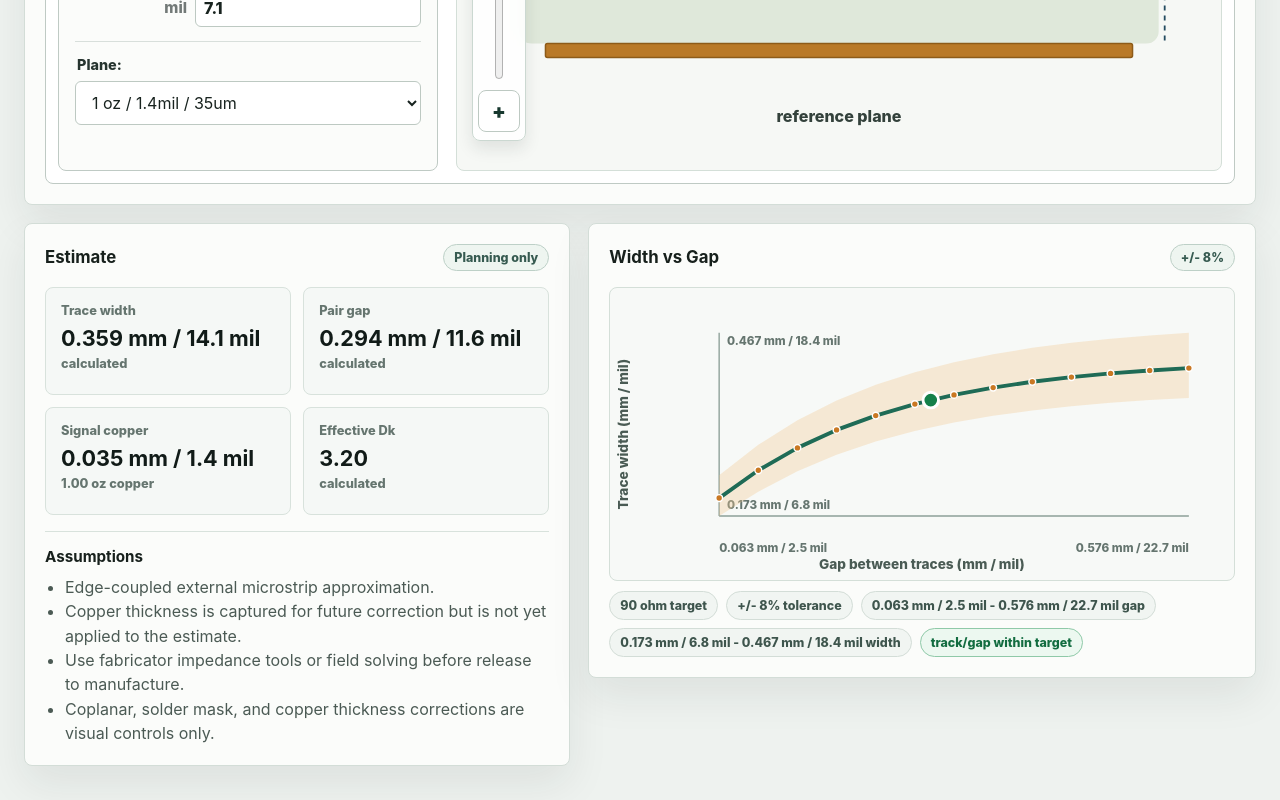
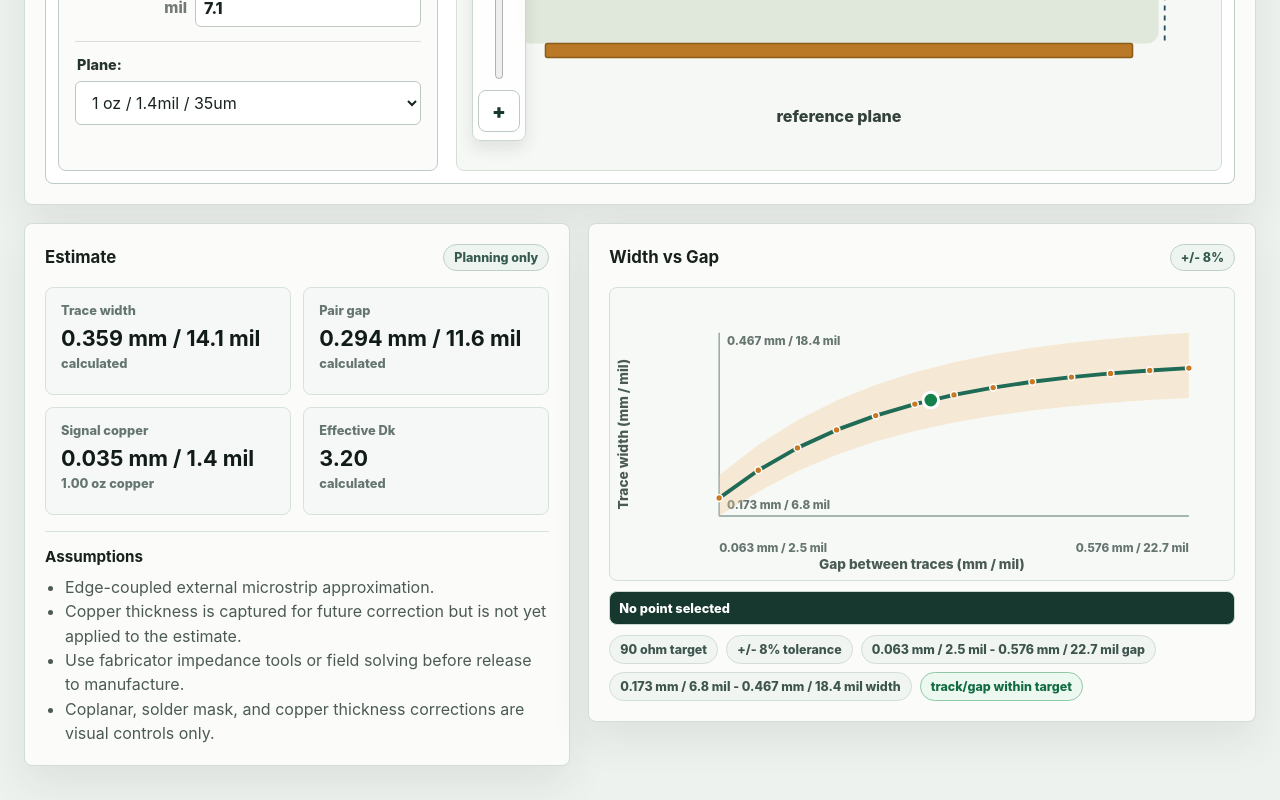
Before and after one commit to ossenna-hq/DiffPairUtil, a React (Vite) app: page / in a window 1280 px wide. Shown: the part 751-1551 px from the top of the page. Built offline with nearby package versions, Linux system fonts and the light colour scheme.

Commit message:
Move chart hover readout below plot

```diff
--- a/src/App.css
+++ b/src/App.css
@@ -779,21 +779,23 @@ input:disabled {
   font-size: 12px;
 }
 
-.chart-tooltip {
-  fill: #17382e;
-  filter: drop-shadow(0 8px 14px rgb(20 30 26 / 22%));
-  pointer-events: none;
+.chart-hover-readout {
+  display: flex;
+  flex-wrap: wrap;
+  gap: 8px;
+  min-height: 34px;
+  align-items: center;
+  border: 1px solid #cbd8d1;
+  border-radius: 8px;
+  background: #17382e;
+  color: #ffffff;
+  padding: 7px 9px;
 }
 
-.chart-tooltip-text {
-  fill: #ffffff;
-  font-size: 13px;
+.chart-hover-readout span {
+  color: inherit;
+  font-size: 0.8rem;
   font-weight: 800;
-  pointer-events: none;
-}
-
-.chart-tooltip-text.subtle {
-  fill: #d9ece3;
 }
 
 .tolerance-control {
--- a/src/App.tsx
+++ b/src/App.tsx
@@ -1006,10 +1006,6 @@ function TraceGapChart({
   const plotRight = width - 46;
   const plotTop = 46;
   const plotBottom = height - 66;
-  const tooltipWidth = 170;
-  const tooltipHeight = tolerancePercent > 0 ? 66 : 48;
-  const tooltipX = plotRight - tooltipWidth - 12;
-  const tooltipY = plotTop + 12;
   const gapValues = [
     ...points.map((point) => point.gapMm),
     ...(currentPoint ? [currentPoint.gapMm] : []),
@@ -1257,27 +1253,6 @@ function TraceGapChart({
             </title>
           </circle>
         ) : null}
-        {hoveredPoint && activeX !== null && activeY !== null ? (
-          <g transform={`translate(${tooltipX} ${tooltipY})`}>
-            <rect
-              className="chart-tooltip"
-              width={tooltipWidth}
-              height={tooltipHeight}
-              rx="7"
-            />
-            <text className="chart-tooltip-text" x="10" y="19">
-              gap {formatMmMil(hoveredPoint.gapMm)}
-            </text>
-            <text className="chart-tooltip-text" x="10" y="37">
-              width {formatMmMil(hoveredPoint.traceWidthMm)}
-            </text>
-            {tolerancePercent > 0 ? (
-              <text className="chart-tooltip-text subtle" x="10" y="55">
-                band +/- {tolerancePercent}%
-              </text>
-            ) : null}
-          </g>
-        ) : null}
         <text
           className="chart-label"
           x={width / 2}
@@ -1294,6 +1269,17 @@ function TraceGapChart({
           Trace width (mm / mil)
         </text>
       </svg>
+      <div className="chart-hover-readout" aria-live="polite">
+        {hoveredPoint ? (
+          <>
+            <span>gap {formatMmMil(hoveredPoint.gapMm)}</span>
+            <span>width {formatMmMil(hoveredPoint.traceWidthMm)}</span>
+            <span>band +/- {tolerancePercent}%</span>
+          </>
+        ) : (
+          <span>No point selected</span>
+        )}
+      </div>
       <div className="chart-stats">
         <span>{targetOhms.toFixed(0)} ohm target</span>
         <span>+/- {tolerancePercent}% tolerance</span>
```
Also changed, not shown: 1 other file (tests, documents, lock files or other folders).
